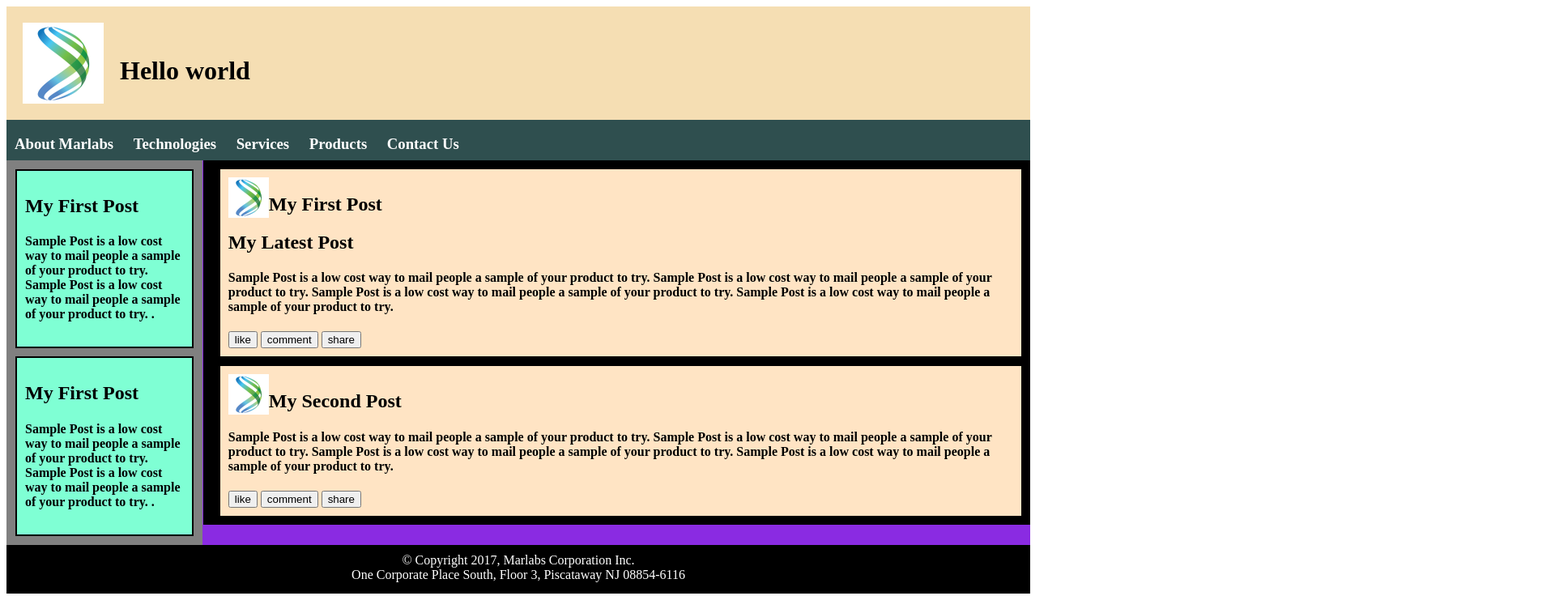
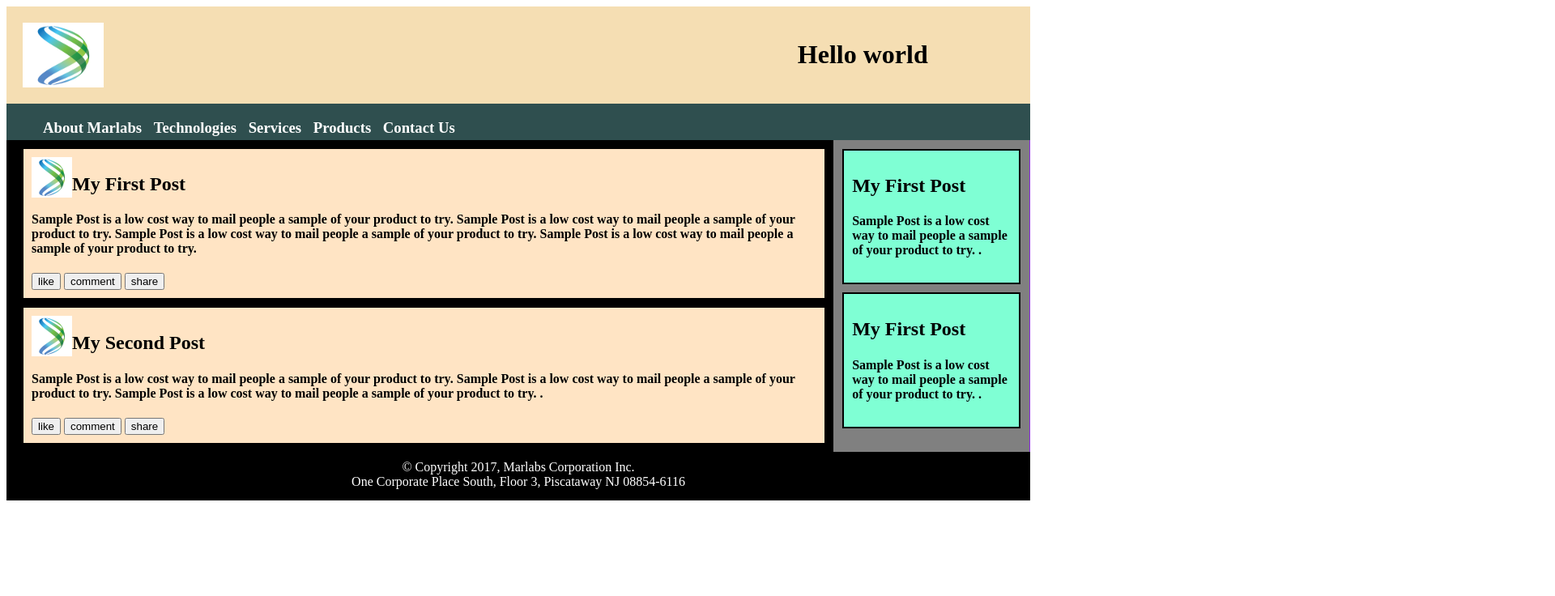
Before and after one commit to S525777/BasicWebPageLayoutHTML_CSS, a plain HTML site: page web/index.html in a window 1280 px wide. Shown: the top 736 px of the page at 81% size, 1920 px wide, since content can reach past the window. Drawn offline with Linux system fonts and the light colour scheme.

Commit message:
Post Modification

```diff
--- a/web/index.html
+++ b/web/index.html
@@ -35,11 +35,12 @@ and open the template in the editor.
                         <li><a href="#">Contact Us</a></li></h3>
                 </ul>
            </div>
+            <div style="display: flex">
             <div class = "mainContent">
                 <div class="mainPost">
                     <img style="height: 50px;width:50px;float: left "src="marlabs_title_logo.png" alt="logo" />
-                    <h2 style=""> My First Post</h2>
-                <h2> My Latest Post</h2>
+                    <h2> My First Post</h2>
+
                 <h4> Sample Post is a low cost way to mail people a sample of your product to try.
                     Sample Post is a low cost way to mail people a sample of your product to try.
                     Sample Post is a low cost way to mail people a sample of your product to try.
@@ -54,7 +55,7 @@ and open the template in the editor.
                 <h4> Sample Post is a low cost way to mail people a sample of your product to try.
                     Sample Post is a low cost way to mail people a sample of your product to try.
                     Sample Post is a low cost way to mail people a sample of your product to try.
-                    Sample Post is a low cost way to mail people a sample of your product to try.</h4>
+                    .</h4>
                 <span style="display: inline;">
                     <input type="button" value="like"/> <input type="button" value="comment"/> <input type="button" value="share"/>
                 </span>
@@ -64,16 +65,17 @@ and open the template in the editor.
                 <div class="sidePost">
                 <h2> My First Post</h2>
                 <h4> Sample Post is a low cost way to mail people a sample of your product to try.
-                    Sample Post is a low cost way to mail people a sample of your product to try.
+
                    .</h4>
                 </div>
                  <div class="sidePost">
                 <h2> My First Post</h2>
                 <h4> Sample Post is a low cost way to mail people a sample of your product to try.
-                    Sample Post is a low cost way to mail people a sample of your product to try.
+
                    .</h4>
                 </div>
                 </div>
+            </div>
             <div class="footer">
                 <footer>
                     &copy; Copyright 2017, Marlabs Corporation Inc.<br/>
--- a/web/style.css
+++ b/web/style.css
@@ -5,22 +5,22 @@
     margin: 0 auto 0 auto;
 }
 .header {
-    height: 100px;
+    height: 80px;
     background-color: wheat;
     padding: 20px;
 }
 .header img{
     float: left;
     width: 100px;
-    height: 100px;
+    height: 80px;
 }
 .header h1{
     position: relative;
-    top: 20px;
-    left: 20px;
+
+    left:70%;
 }
 .navigationBar {
-    height: 30px;
+    height: 25px;
     width: 100%;
     display: inline-block;
     padding-bottom: 20px;
@@ -28,14 +28,14 @@
 }
 .navigationBar ul{
     list-style-type: none;
-    padding:0px;
+    padding-top: 0px;
     background-color: darkslategray;
     color: whitesmoke;
 }
 .navigationBar ul li{
     display: inline;
     color: whitesmoke;
-    padding: 10px;
+    padding: 5px;
 }
 .navigationBar ul li a{
     color: white;
@@ -45,13 +45,12 @@
     min-height: 350px;
     width: 80%;
     background-color: activecaption;
-    float: right;
+
     padding-left: 10px;
 
 }
 .footer {
     clear: both;
-
     text-align: center;
     height: 40px;
     color: white;
@@ -61,7 +60,6 @@
 .sidebar {
     min-height: 350px;
     width: 19%;
-    float: left;
     background-color:graytext;
     padding: 1px;
 }
```
